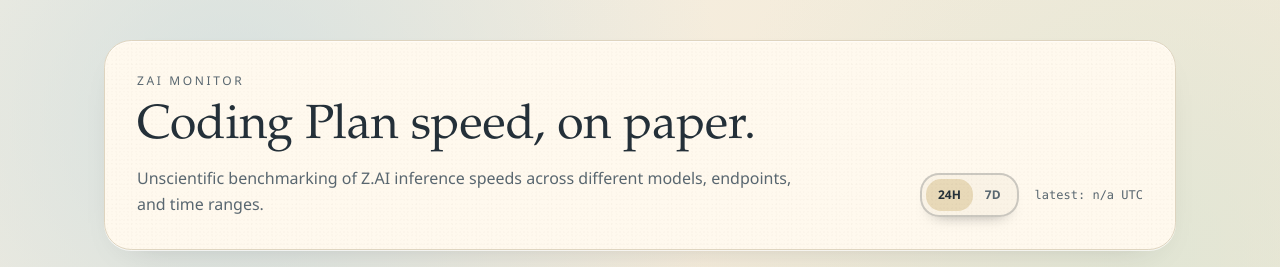
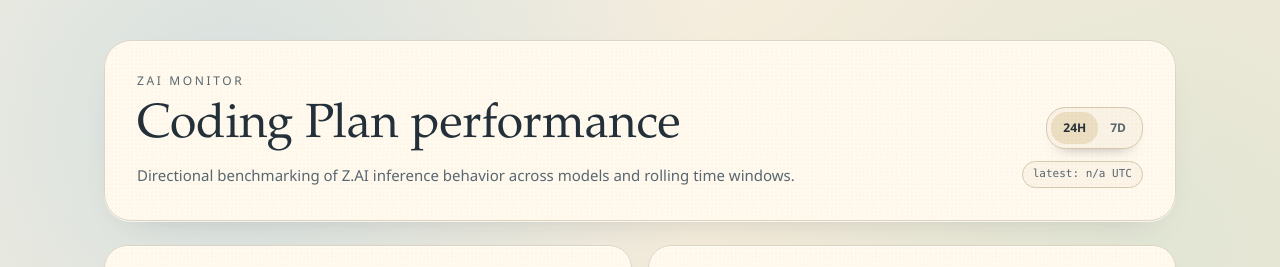
Before and after one commit to 1029135136/zaimonitor, a Next.js app in the folder dashboard/: page / in a window 1280 px wide. Shown: the top 267 px of the page. Built offline with nearby package versions, Linux system fonts and the light colour scheme; no server answers; the database is empty.

Commit message:
redesign

```diff
--- a/dashboard/app/page.tsx
+++ b/dashboard/app/page.tsx
@@ -46,7 +46,7 @@
   const trendWindowEnd = data?.window.end ?? null;
 
   return (
-    <div className="mx-auto flex min-h-screen w-full max-w-6xl flex-col gap-6 px-5 py-6 md:px-10 md:py-10">
+    <div className="mx-auto flex min-h-screen w-full max-w-6xl flex-col gap-6 px-5 py-7 md:px-10 md:py-10">
       <OverviewHeader
         latestDocumentTimestamp={latestDocumentTimestamp}
         hours={hours}
@@ -74,7 +74,7 @@
       <div className="fade-up fade-up-delay-3">
         <Link
           href="/methodology"
-          className="inline-flex h-10 items-center justify-center rounded-lg border-2 border-[color:var(--card-foreground)]/22 bg-[color:var(--paper)]/65 px-3 text-sm leading-none font-semibold text-[color:var(--muted-foreground)] transition hover:bg-[color:var(--accent-sky)]/35 sm:h-8"
+          className="quiet-link inline-flex h-9 items-center justify-center rounded-lg px-3 text-sm leading-none font-semibold text-[color:var(--muted-foreground)] transition sm:h-8"
         >
           Methodology
         </Link>
--- a/dashboard/components/overview-header.tsx
+++ b/dashboard/components/overview-header.tsx
@@ -14,20 +14,20 @@
 export function OverviewHeader({ latestDocumentTimestamp, hours, onHoursChange }: OverviewHeaderProps) {
   return (
     <header className="paper-panel paper-noise fade-up rounded-3xl p-6 md:p-8">
-      <div className="flex flex-col gap-5 md:flex-row md:items-end md:justify-between">
-        <div className="space-y-2">
+      <div className="flex flex-col gap-6 md:flex-row md:items-end md:justify-between">
+        <div className="space-y-3">
           <p className="text-xs font-medium tracking-[0.22em] text-[color:var(--muted-foreground)] uppercase">
             ZAI Monitor
           </p>
-          <h1 className="font-display text-4xl leading-tight text-[color:var(--card-foreground)] md:text-5xl">
-            Coding Plan speed, on paper.
+          <h1 className="font-display text-4xl leading-[1.05] text-[color:var(--card-foreground)] md:text-5xl">
+            Coding Plan performance
           </h1>
-          <p className="max-w-2xl text-sm leading-relaxed text-[color:var(--muted-foreground)] md:text-base">
-            Unscientific benchmarking of Z.AI inference speeds across different models, endpoints, and time ranges.
+          <p className="max-w-2xl text-sm leading-relaxed text-[color:var(--muted-foreground)] md:text-[15px]">
+            Directional benchmarking of Z.AI inference behavior across models and rolling time windows.
           </p>
         </div>
-        <div className="flex items-center gap-4 self-start md:self-auto">
-          <div className="inline-flex items-center rounded-xl border-2 border-[color:var(--card-foreground)]/22 bg-[color:var(--paper)]/65 p-1 shadow-[0_10px_16px_-14px_rgba(20,25,28,0.55)]">
+        <div className="flex flex-col items-start gap-3 self-start md:items-end md:self-auto">
+          <div className="inline-flex items-center rounded-xl border border-[color:var(--border)] bg-[color:var(--paper)]/72 p-1 shadow-[0_10px_16px_-14px_rgba(20,25,28,0.5)]">
             {WINDOW_OPTIONS.map((option) => {
               const selected = option.value === hours;
               return (
@@ -37,8 +37,8 @@
                   onClick={() => onHoursChange(option.value)}
                   className={`inline-flex h-8 flex-1 items-center justify-center rounded-lg px-3 text-xs font-semibold transition ${
                     selected
-                      ? "bg-[color:var(--accent-gold)] text-[color:var(--card-foreground)]"
-                      : "text-[color:var(--muted-foreground)] hover:bg-[color:var(--accent-sky)]/35"
+                      ? "bg-[color:var(--accent-gold)]/78 text-[color:var(--card-foreground)]"
+                      : "text-[color:var(--muted-foreground)] hover:bg-[color:var(--accent-sky)]/24"
                   }`}
                 >
                   {option.label.toUpperCase()}
@@ -46,8 +46,8 @@
               );
             })}
           </div>
-          <div className="hidden space-y-2 sm:block">
-            <p className="font-mono text-xs text-[color:var(--muted-foreground)]">
+          <div className="hidden rounded-full border border-[color:var(--border)] bg-[color:var(--paper)]/55 px-2.5 py-1 sm:block">
+            <p className="font-mono text-[11px] text-[color:var(--muted-foreground)]">
               latest: {formatUtc(latestDocumentTimestamp)} UTC
             </p>
           </div>
```
